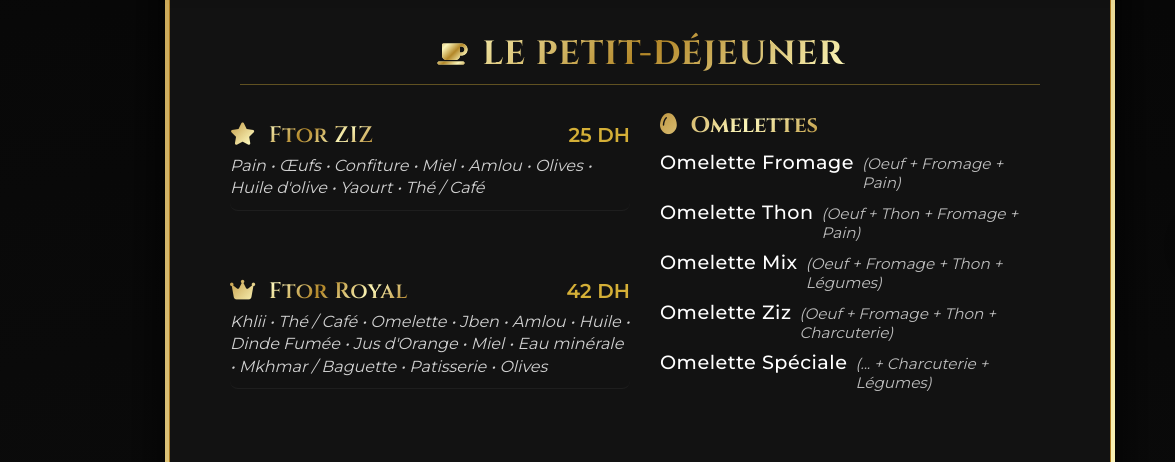
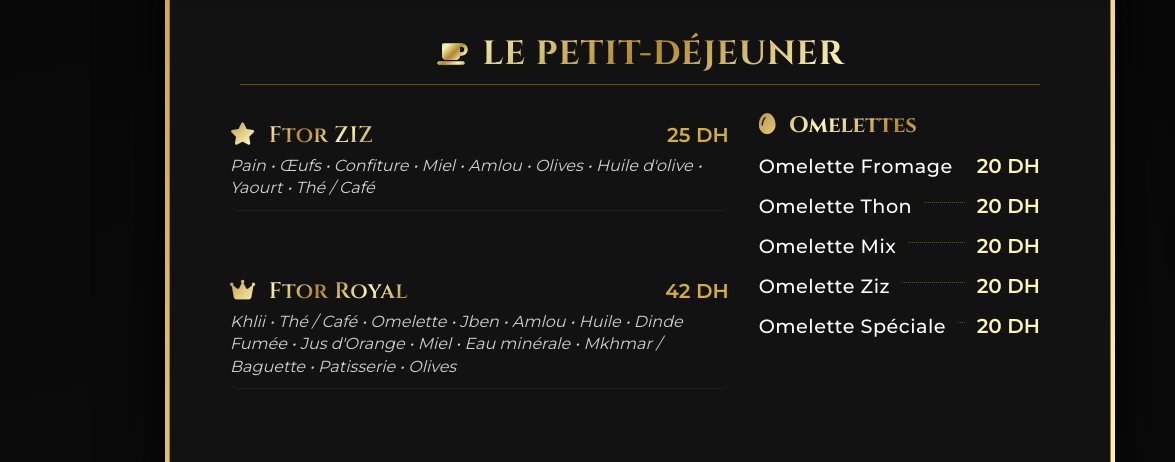
Before and after one commit to zakariyamansour03-art/MENU-ZIZ-, a plain HTML site: page index.html in a window 1280 px wide. Shown: the part 488-950 px from the top of the page, 0-1175 px from the left. Drawn offline with Linux system fonts and the light colour scheme.

Commit message:
Update index.html

```diff
--- a/index.html
+++ b/index.html
@@ -85,18 +85,17 @@
                             </ul>
                         </div>
                     </div>
-                    <div class="menu-column">
-                        <div class="category">
-                            <h3 class="sub-cat"><i class="fas fa-egg"></i> <span data-i18n="omelettes">Omelettes</span></h3>
-                            <ul class="items">
-                                <li><span class="item-name" data-i18n="omelette_fromage">Omelette Fromage</span> <span class="small-desc" data-i18n="omelette_fromage_desc">(Oeuf + Fromage + Pain)</span></li>
-                                <li><span class="item-name" data-i18n="omelette_thon">Omelette Thon</span> <span class="small-desc" data-i18n="omelette_thon_desc">(Oeuf + Thon + Fromage + Pain)</span></li>
-                                <li><span class="item-name" data-i18n="omelette_mix">Omelette Mix</span> <span class="small-desc" data-i18n="omelette_mix_desc">(Oeuf + Fromage + Thon + Légumes)</span></li>
-                                <li><span class="item-name" data-i18n="omelette_ziz">Omelette Ziz</span> <span class="small-desc" data-i18n="omelette_ziz_desc">(Oeuf + Fromage + Thon + Charcuterie)</span></li>
-                                <li><span class="item-name" data-i18n="omelette_speciale">Omelette Spéciale</span> <span class="small-desc" data-i18n="omelette_speciale_desc">(... + Charcuterie + Légumes)</span></li>
-                            </ul>
-                        </div>
-                    </div>
+                  <div class="category">
+    <h3 class="sub-cat"><i class="fas fa-egg"></i> <span data-i18n="omelettes">Omelettes</span></h3>
+    <ul class="items">
+        <li><span class="item-name" data-i18n="omelette_fromage">Omelette Fromage</span><span class="dots"></span><span class="item-price">20 DH</span></li>
+        <li><span class="item-name" data-i18n="omelette_thon">Omelette Thon</span><span class="dots"></span><span class="item-price">20 DH</span></li>
+        <li><span class="item-name" data-i18n="omelette_mix">Omelette Mix</span><span class="dots"></span><span class="item-price">20 DH</span></li>
+        <li><span class="item-name" data-i18n="omelette_ziz">Omelette Ziz</span><span class="dots"></span><span class="item-price">20 DH</span></li>
+        <li><span class="item-name" data-i18n="omelette_speciale">Omelette Spéciale</span><span class="dots"></span><span class="item-price">20 DH</span></li>
+    </ul>
+</div>
+
                 </div>
             </div>
 
```
